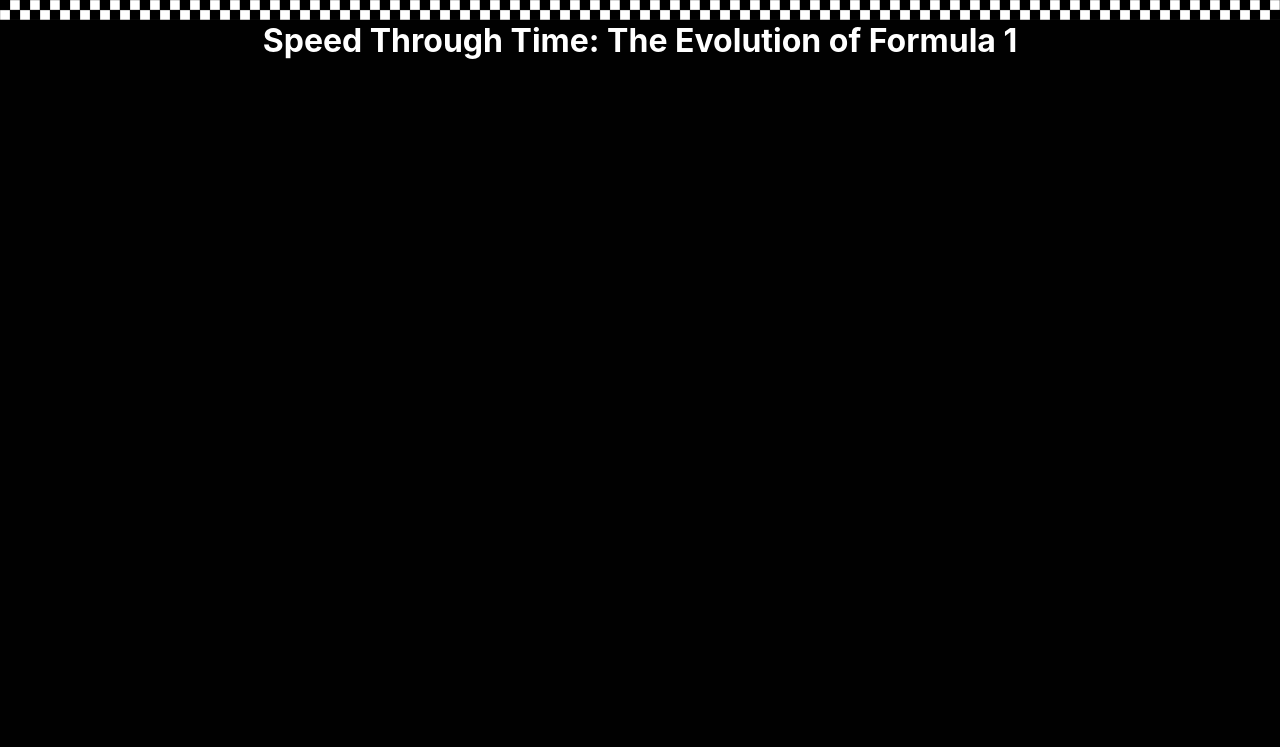
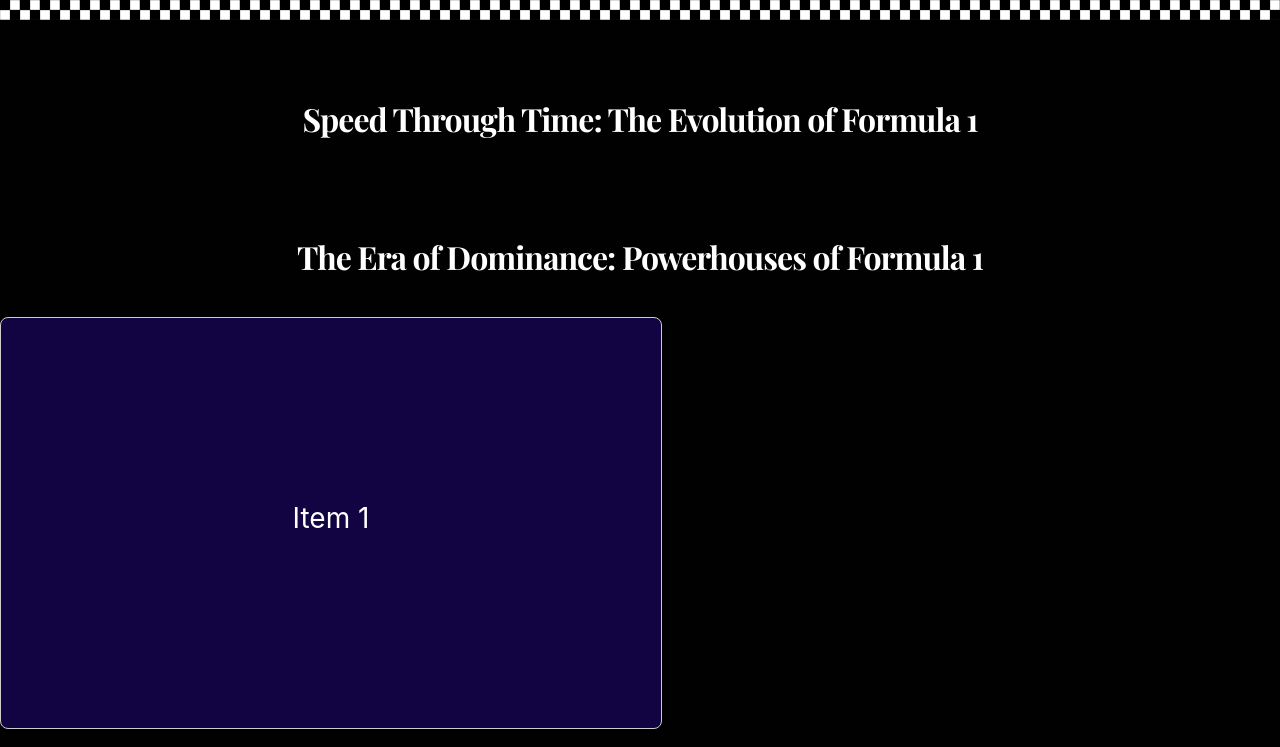
Before and after one commit to edouard20/projet-inf8808, a React (Create React App) app: page / in a window 1280 px wide. Shown: the top 747 px of the page. Built offline with nearby package versions, Linux system fonts and the light colour scheme.

Commit message:
added Title Text and Card with scroll into view

```diff
--- a/src/App.css
+++ b/src/App.css
@@ -1,3 +1,5 @@
+@import url('https://fonts.googleapis.com/css2?family=Playfair+Display:wght@700&display=swap');
+
 body {
   --black: #010101;
   --white: #fdfdfd;
@@ -22,3 +24,39 @@
 .App {
   text-align: center;
 }
+
+.introduction-text {
+  font-family: 'Playfair Display', serif;
+  text-align: center;
+  font-size: 32px;
+  font-weight: 700;
+  letter-spacing: -1px;
+  line-height: 1.2;
+  text-align: center;
+  margin: 100px 0 40px;
+  color: #fff;
+}
+
+.card {
+  width: 50vw;
+  height: 50vh;
+  display: flex;
+  align-items: center;
+  justify-content: center;
+  border: 1px solid #ccc;
+  border-radius: 8px;
+  padding: 0px 10px 10px 10px;
+  margin: 20px 0;
+  box-shadow: 0 2px 4px rgba(0, 0, 0, 0.1);
+  background-color: #333;
+}
+
+.card:nth-child(odd) {
+  align-self: flex-end;
+  background-color: #120443;
+}
+
+.card-text {
+  font-size: 28px;
+  color: #fff;
+}
--- a/src/App.js
+++ b/src/App.js
@@ -1,13 +1,23 @@
 import React from 'react';
 import './App.css';
 import ProgressBar from './ProgressBar';
+import TitleText from './TitleText';
+import Card from "./Card";
+
 function App() {
+  const items = ["Item 1", "Item 2", "Item 3", "Item 4", "Item 5"];
   return (
     <>
       <ProgressBar/>
       <div className="App">
-        <h1 style={{color: "white"}}>Speed Through Time: The Evolution of Formula 1</h1>
+        <h1 className='introduction-text'>Speed Through Time: The Evolution of Formula 1</h1>
       </div>
+      <TitleText/>
+      <div className="App">
+      {items.map((item, i) => (
+        <Card key={i} text={item} index={i} />
+      ))}
+    </div>
     </>
 )};
 
--- /dev/null
+++ b/src/Card.js
@@ -0,0 +1,27 @@
+import React from "react";
+import { motion } from "framer-motion";
+import './App.css';
+
+function Card({ text, index }) {
+  return (
+    <motion.div
+      className="card"
+      initial={{
+        opacity: 0,
+        x: index % 2 === 0 ? 50 : -50
+      }}
+      whileInView={{
+        opacity: 1,
+        x: 0,
+        transition: {
+          duration: 1
+        }
+      }}
+      viewport={{ once: true }}
+    >
+      <p className="card-text">{text}</p>
+    </motion.div>
+  );
+}
+
+export default Card;
--- /dev/null
+++ b/src/TitleText.js
@@ -0,0 +1,42 @@
+import "./App.css";
+import { motion, useAnimation, useInView } from "framer-motion";
+import { useEffect, useRef } from "react";
+
+function TitleText() {
+  const text = "The Era of Dominance: Powerhouses of Formula 1".split(" ");
+  const controls = useAnimation();
+  const ref = useRef(null);
+  const isInView = useInView(ref, { once: true });
+
+  useEffect(() => {
+    if (isInView) {
+      controls.start("show");
+    }
+  }, [controls, isInView]);
+
+  return (
+    <div className="introduction-text" ref={ref}>
+      {text.map((el, i) => (
+        <motion.span
+          initial="hidden"
+          animate={controls}
+          variants={{
+            hidden: { opacity: 0 },
+            show: {
+              opacity: 1,
+              transition: {
+                duration: 0.25,
+                delay: i / 8,
+              },
+            },
+          }}
+          key={i}
+        >
+          {el}{" "}
+        </motion.span>
+      ))}
+    </div>
+  );
+}
+
+export default TitleText;
```
